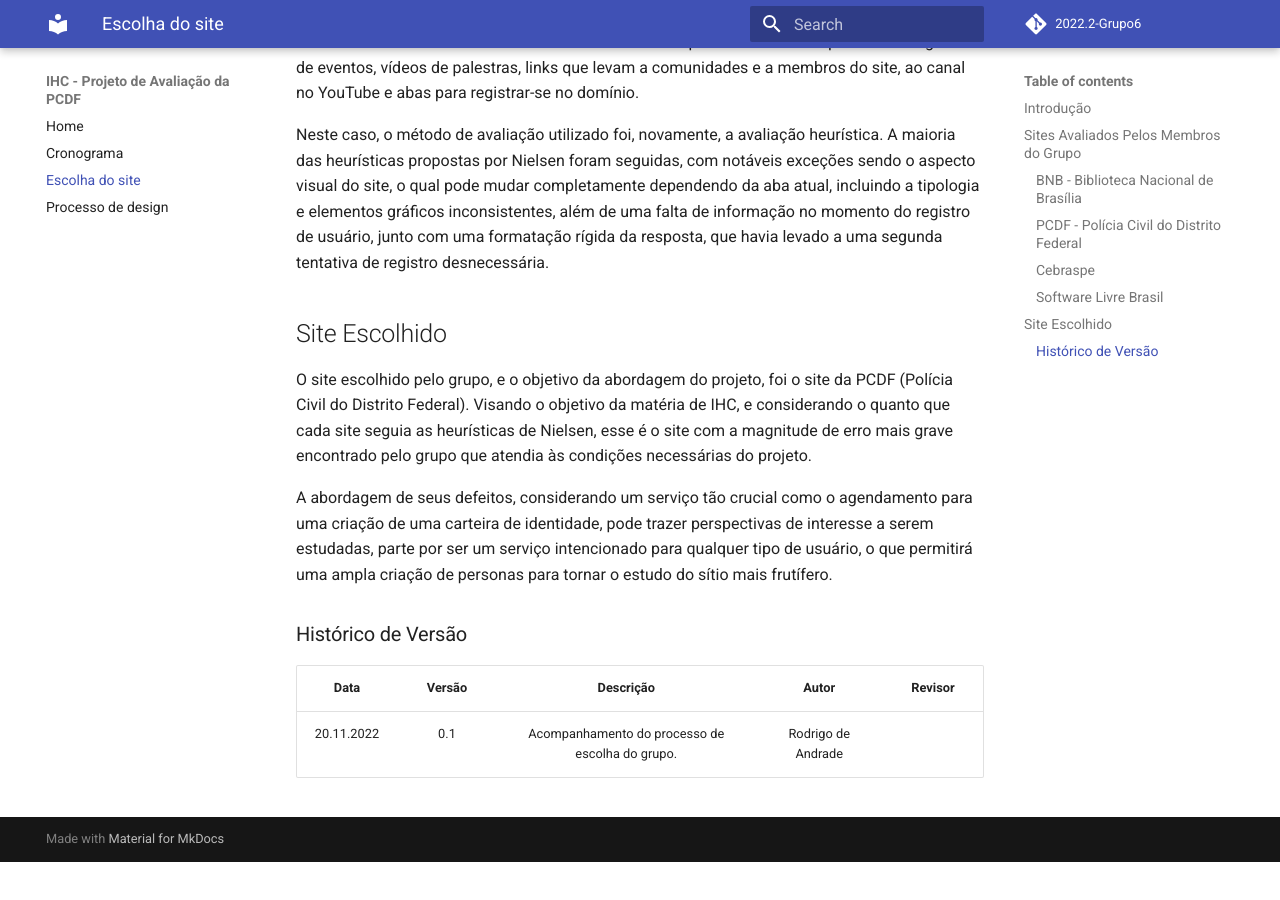
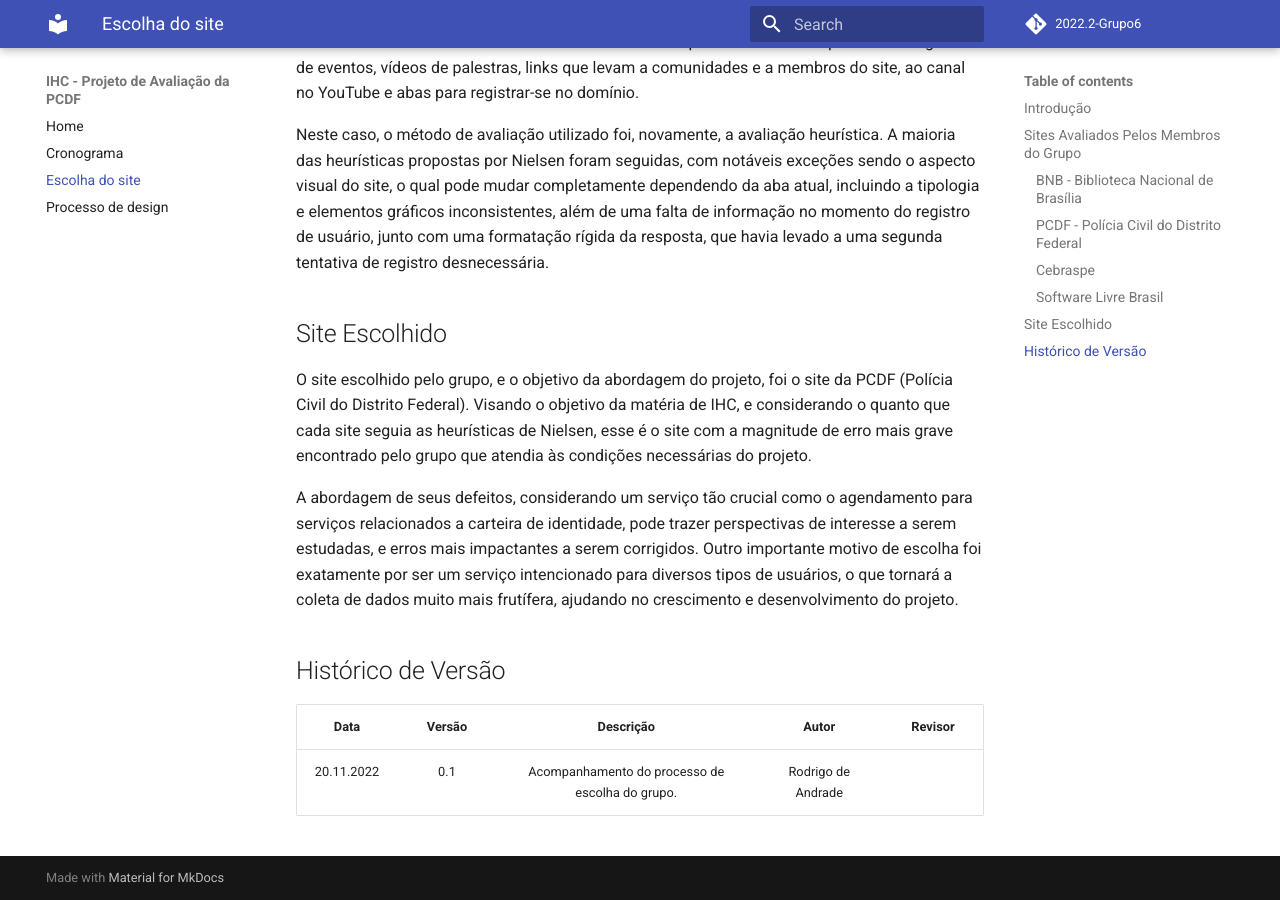
Before and after one commit to Interacao-Humano-Computador/2022.2-PCDF, an MkDocs documentation site: the page built from docs/escolha_do_site.md, in a window 1280 px wide and 900 px high, scrolled down 2222 px. Built offline with MkDocs 1.6.1 and Material for MkDocs 9.7.7, drawn with Linux system fonts in a browser that asks for light colours; comment, search, counter and statistics services are not loaded; before the commit the page ends 3084 px from its top, so only the background shows below that.

Commit message:
correcoes e padronizacoes

```diff
--- a/docs/escolha_do_site.md
+++ b/docs/escolha_do_site.md
@@ -41,9 +41,9 @@
 ## Site Escolhido
 O site escolhido pelo grupo, e o objetivo da abordagem do projeto, foi o site da PCDF (Polícia Civil do Distrito Federal). Visando o objetivo da matéria de IHC, e considerando o quanto que cada site seguia as heurísticas de Nielsen, esse é o site com a magnitude de erro mais grave encontrado pelo grupo que atendia às condições necessárias do projeto.
 
-A abordagem de seus defeitos, considerando um serviço tão crucial como o agendamento para uma criação de uma carteira de identidade, pode trazer perspectivas de interesse a serem estudadas, parte por ser um serviço intencionado para qualquer tipo de usuário, o que permitirá uma ampla criação de personas para tornar o estudo do sítio mais frutífero.
+A abordagem de seus defeitos, considerando um serviço tão crucial como o agendamento para serviços relacionados a carteira de identidade, pode trazer perspectivas de interesse a serem estudadas, e erros mais impactantes a serem corrigidos. Outro importante motivo de escolha foi exatamente por ser um serviço intencionado para diversos tipos de usuários, o que tornará a coleta de dados muito mais frutífera, ajudando no crescimento e desenvolvimento do projeto.
 
-### Histórico de Versão
+## Histórico de Versão
 
 |  Data  | Versão | Descrição | Autor | Revisor |
 | :----: | :----: | :-------: | :---: | :--------:|
```
Also changed, not shown: docs/processo_de_design.md (+1 -1 lines).
